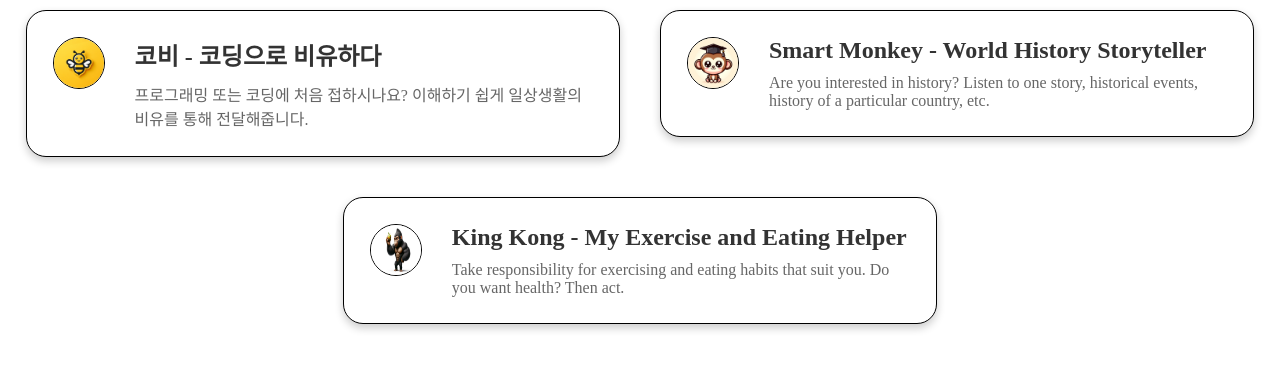
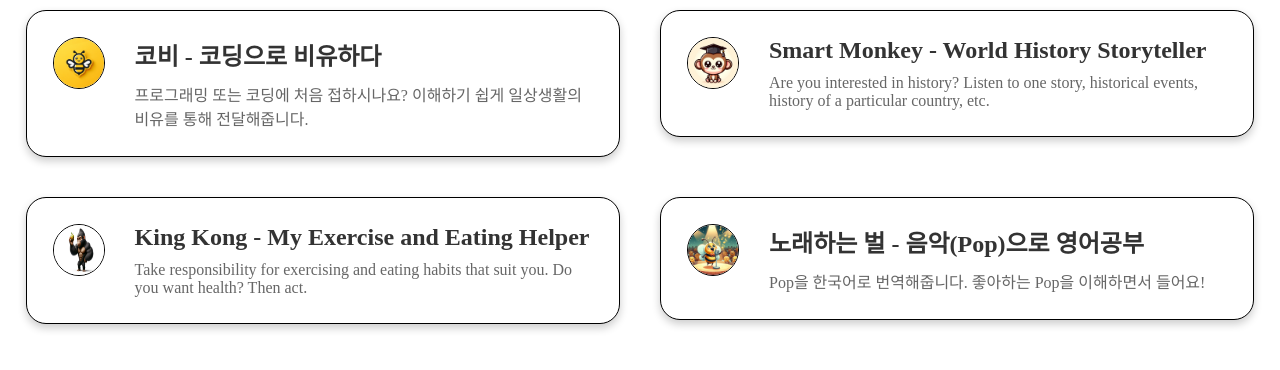
Before and after one commit to Cobee0111/gpts-page, a Next.js app: page / in a window 1280 px wide. Shown: the top 370 px of the page. Built offline with nearby package versions, Linux system fonts and the light colour scheme.

Commit message:
feat: 새로운 gpts 연결

```diff
--- a/constants/items.ts
+++ b/constants/items.ts
@@ -17,6 +17,12 @@ const GPTS_ITEMS = [
     CONTENT: "Take responsibility for exercising and eating habits that suit you. Do you want health? Then act.",
     LINK: "https://chat.openai.com/g/g-rai9SvJW2-king-kong-my-exercise-and-eating-helper",
   },
+  {
+    IMAGE_PATH: "/images/singbee.png",
+    TITLE: "노래하는 벌 - 음악(Pop)으로 영어공부",
+    CONTENT: "Pop을 한국어로 번역해줍니다. 좋아하는 Pop을 이해하면서 들어요!",
+    LINK: "https://chat.openai.com/g/g-qTlYEWS07-noraehaneun-beol-eumag-pop-euro-yeongeogongbu",
+  },
 ];
 
 export default GPTS_ITEMS;
```
Also changed, not shown: public/images/singbee.png (added).
